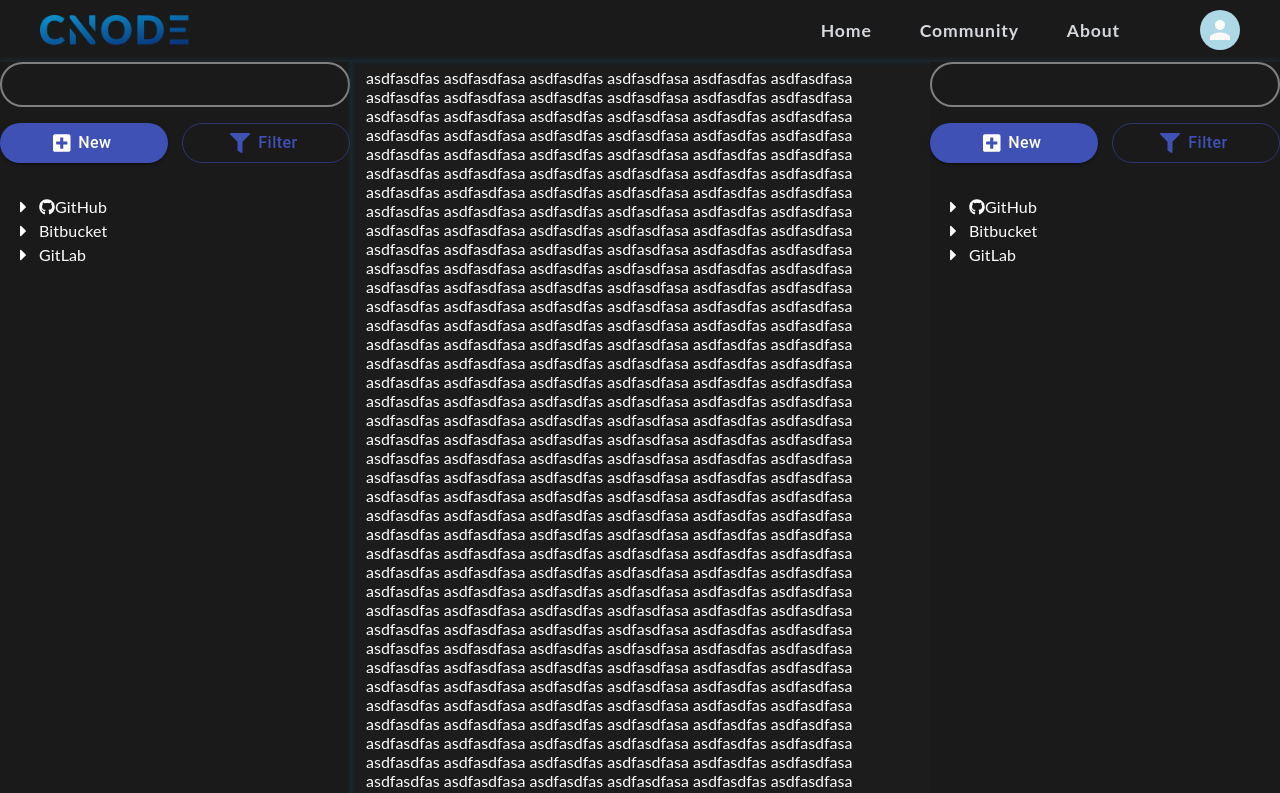
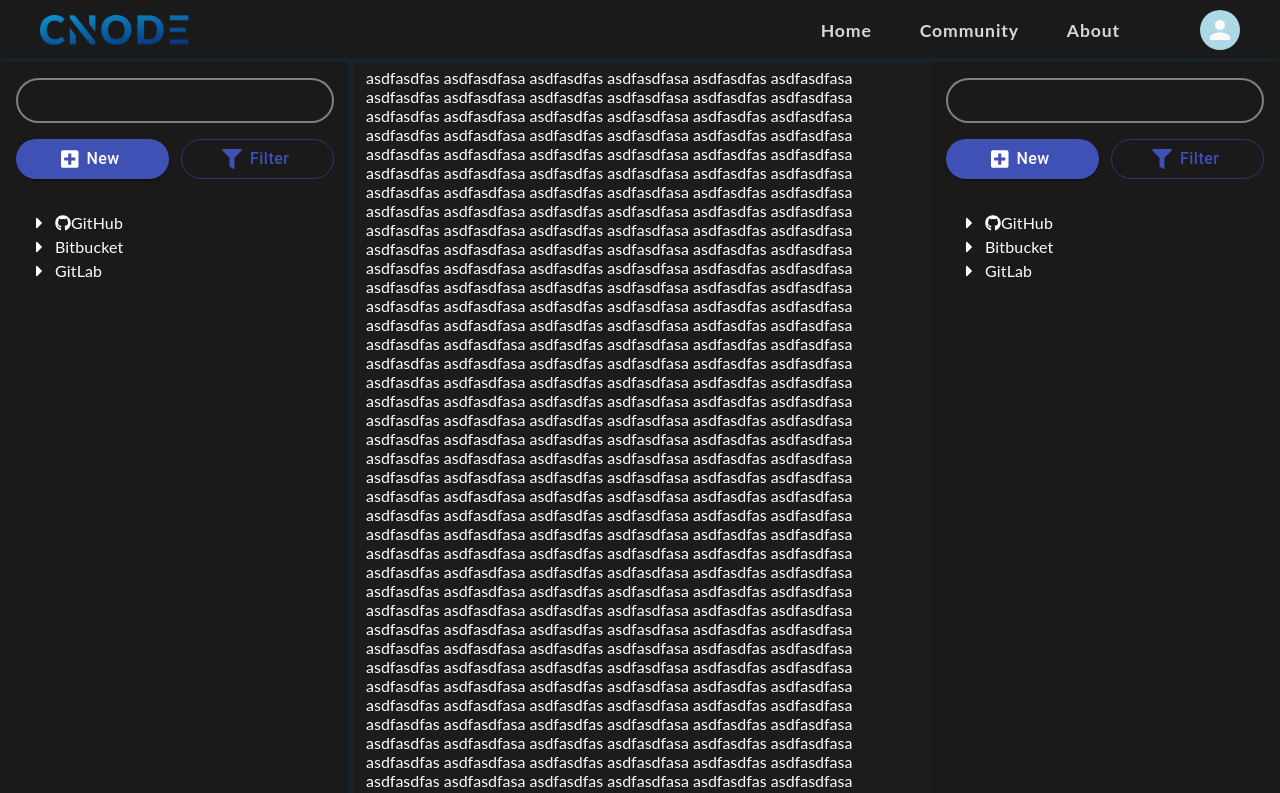
Before and after one commit to rarcz29/cnode-client, a React (Create React App) app: page / in a window 1280 px wide. Shown: the top 793 px of the page. Built offline with nearby package versions, Linux system fonts and the light colour scheme.

Commit message:
Left panel content positioning and scrolling

```diff
--- a/src/layouts/main/components/LeftPanel/LeftPanel.js
+++ b/src/layouts/main/components/LeftPanel/LeftPanel.js
@@ -10,11 +10,18 @@ import Button from 'components/common/Button';
 import SearchInput from 'components/common/SearchInput';
 import React from 'react';
 import { TreeItem, TreeView } from '../../../../components/common/tree';
-import { ButtonsContainer, Container, TreeViewContainer } from './style';
+import {
+    ButtonsContainer,
+    Container,
+    ContentContainer,
+    TopInputsContainer,
+    TreeViewContainer,
+} from './style';
 
 const LeftPanel = ({ className }) => {
     return (
         <Container className={className}>
+            <TopInputsContainer>
                 <SearchInput width="100%" height="45px" />
                 <ButtonsContainer>
                     <Button
@@ -34,10 +41,16 @@ const LeftPanel = ({ className }) => {
                         Filter
                     </Button>
                 </ButtonsContainer>
+            </TopInputsContainer>
+            <ContentContainer>
                 <TreeViewContainer>
                     <TreeView
-                    defaultCollapseIcon={<FontAwesomeIcon icon={faCaretDown} />}
-                    defaultExpandIcon={<FontAwesomeIcon icon={faCaretRight} />}
+                        defaultCollapseIcon={
+                            <FontAwesomeIcon icon={faCaretDown} />
+                        }
+                        defaultExpandIcon={
+                            <FontAwesomeIcon icon={faCaretRight} />
+                        }
                         multiSelect
                     >
                         <TreeItem
@@ -65,47 +78,44 @@ const LeftPanel = ({ className }) => {
                             <TreeItem nodeId="11" label="Material-UI">
                                 <TreeItem nodeId="12" label="src">
                                     <TreeItem nodeId="13" label="index.js" />
-                                <TreeItem nodeId="14" label="tree-view.js" />
+                                    <TreeItem
+                                        nodeId="14"
+                                        label="tree-view.js"
+                                    />
+                                </TreeItem>
+                                <TreeItem nodeId="15" label="src">
+                                    <TreeItem nodeId="16" label="index.js" />
+                                    <TreeItem
+                                        nodeId="17"
+                                        label="tree-view.js"
+                                    />
+                                </TreeItem>
+                                <TreeItem nodeId="12" label="src">
+                                    <TreeItem nodeId="13" label="index.js" />
+                                    <TreeItem
+                                        nodeId="14"
+                                        label="tree-view.js"
+                                    />
+                                </TreeItem>
+                                <TreeItem nodeId="12" label="src">
+                                    <TreeItem nodeId="13" label="index.js" />
+                                    <TreeItem
+                                        nodeId="14"
+                                        label="tree-view.js"
+                                    />
+                                </TreeItem>
+                                <TreeItem nodeId="12" label="src">
+                                    <TreeItem nodeId="13" label="index.js" />
+                                    <TreeItem
+                                        nodeId="14"
+                                        label="tree-view.js"
+                                    />
                                 </TreeItem>
                             </TreeItem>
                         </TreeItem>
                     </TreeView>
-                {/* <TreeView
-                    defaultCollapseIcon={<FontAwesomeIcon icon={faCaretDown} />}
-                    defaultExpandIcon={<FontAwesomeIcon icon={faCaretRight} />}
-                    multiSelect
-                >
-                    <TreeItem
-                        nodeId="1"
-                        label={
-                            <div>
-                                <FontAwesomeIcon icon={faGithub} />
-                                <span>GitHub</span>
-                            </div>
-                        }
-                    >
-                        <TreeItem nodeId="2" label="Calendar" />
-                        <TreeItem nodeId="3" label="Chrome" />
-                        <TreeItem nodeId="4" label="Webstorm" />
-                    </TreeItem>
-                    <TreeItem nodeId="5" label="Bitbucket">
-                        <TreeItem nodeId="6" label="Material-UI">
-                            <TreeItem nodeId="7" label="src">
-                                <TreeItem nodeId="8" label="index.js" />
-                                <TreeItem nodeId="9" label="tree-view.js" />
-                            </TreeItem>
-                        </TreeItem>
-                    </TreeItem>
-                    <TreeItem nodeId="5" label="GitLab">
-                        <TreeItem nodeId="6" label="Material-UI">
-                            <TreeItem nodeId="7" label="src">
-                                <TreeItem nodeId="8" label="index.js" />
-                                <TreeItem nodeId="9" label="tree-view.js" />
-                            </TreeItem>
-                        </TreeItem>
-                    </TreeItem>
-                </TreeView> */}
                 </TreeViewContainer>
+            </ContentContainer>
         </Container>
     );
 };
--- a/src/layouts/main/components/LeftPanel/style.js
+++ b/src/layouts/main/components/LeftPanel/style.js
@@ -1,9 +1,10 @@
+import { TOP_BAR_HEIGHT } from 'constants/sizes';
 import styled from 'styled-components';
 import COLORS from 'themes/colors';
 
 export const Container = styled.div`
     width: 350px;
-    height: 100%;
+    height: calc(100vh - ${TOP_BAR_HEIGHT + 2}px);
     background-color: ${COLORS.BACKGROUND.darker};
     //padding: 1rem;
 `;
@@ -14,6 +15,16 @@ export const ButtonsContainer = styled.div`
     justify-content: space-between;
 `;
 
+export const TopInputsContainer = styled.div`
+    margin: 1rem;
+`;
+
+export const ContentContainer = styled.div`
+    margin: 2rem 0 0 2rem;
+    height: calc(100% - 85px - 4rem);
+    overflow-y: auto;
+`;
+
 export const TreeViewContainer = styled.div`
-    margin: 2rem 1rem 0 1rem;
+    margin-right: 2rem;
 `;
```
Lines whose indentation alone changed are shown as unchanged.
